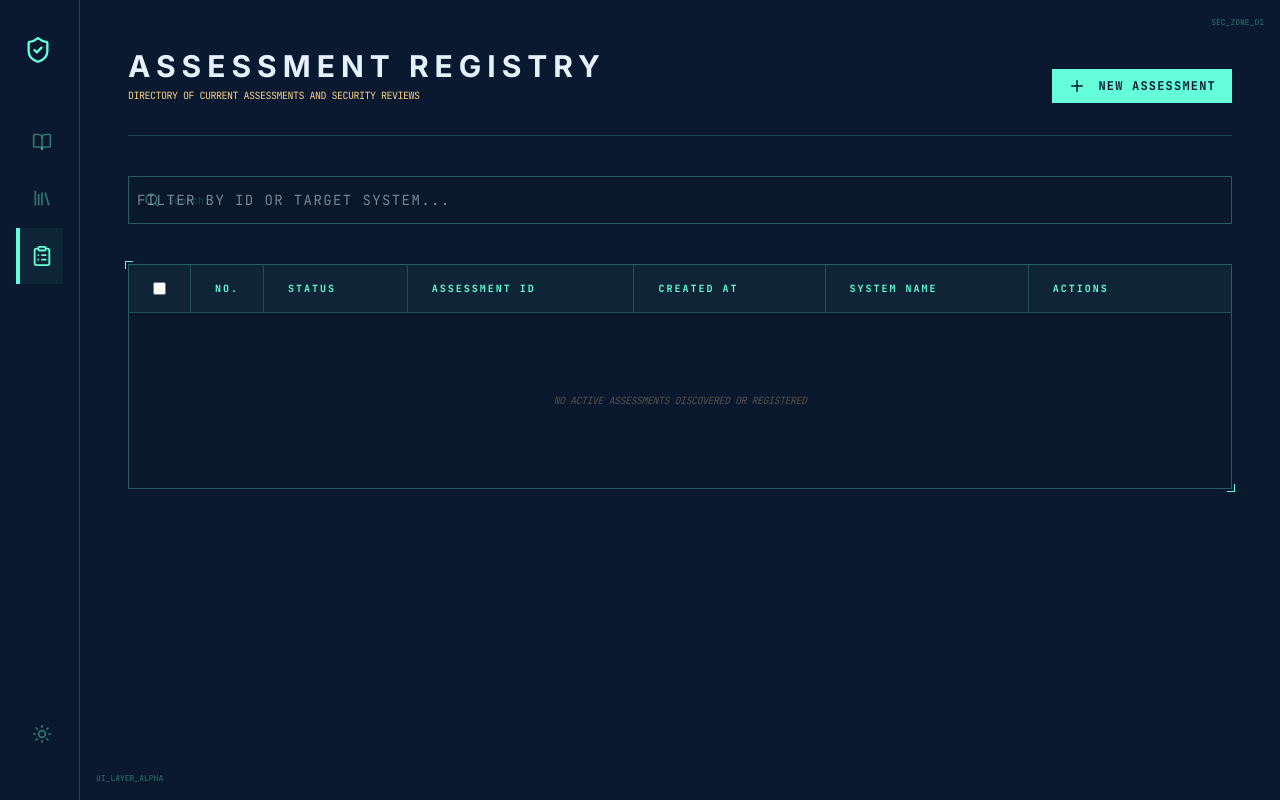
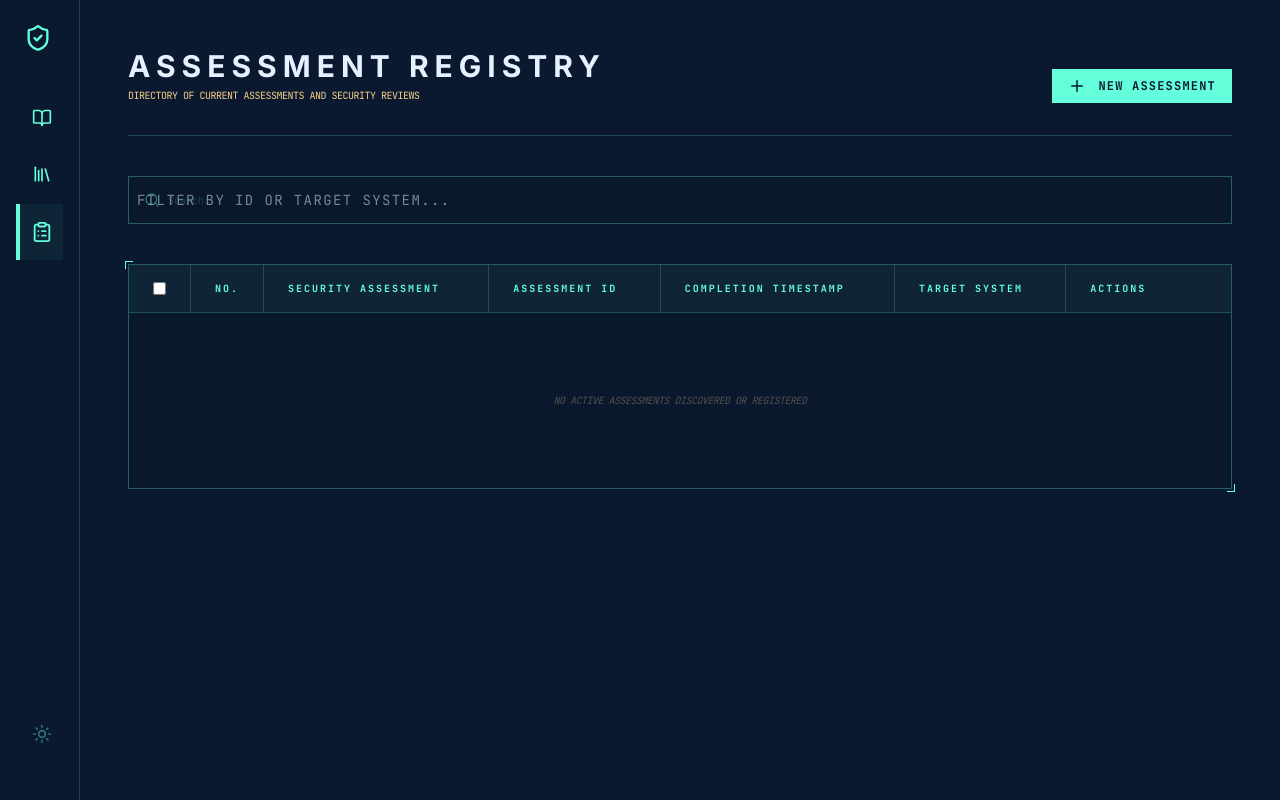
Before and after one commit to Small-Tools-and-Solutions/AI-Testing-Toolkit, a React (Vite) app: page / in a window 1280 px wide. Built offline with nearby package versions, Linux system fonts and the light colour scheme.

Commit message:
refactor: clean up UI labels and remove technical markers
Streamlined the interface by removing verbose internal technical markers, updating copy for better readability, and refining styling consistency across test views.

```diff
--- a/src/App.tsx
+++ b/src/App.tsx
@@ -103,7 +103,6 @@ function AppContent() {
             <ShieldCheck className="text-blueprint-line-solid shrink-0" size={28} />
             <div className={`flex flex-col transition-opacity duration-300 ${isSidebarPinned ? 'opacity-100' : 'opacity-0 group-hover:opacity-100'}`}>
               <span className="font-bold text-lg uppercase tracking-widest text-blueprint-white">Audit Suite</span>
-              <span className="technical-marker contents">AUDIT_CORE_v1.4</span>
             </div>
           </div>
           <button
@@ -161,10 +160,6 @@ function AppContent() {
 
       {/* Main Schematic Area */}
       <main className="flex-1 p-6 lg:p-12 overflow-y-auto relative">
-        {/* Decorative corner markers */}
-        <div className="absolute top-4 right-4 technical-marker">SEC_ZONE_01</div>
-        <div className="absolute bottom-4 left-4 technical-marker">UI_LAYER_ALPHA</div>
-
         <div className="max-w-6xl mx-auto space-y-10">
           {isEditing && activePackId && (
             <TestPackEditor
@@ -208,7 +203,7 @@ function NavButton({ active, onClick, icon, label, isSidebarPinned }: { active:
         w-full p-4 flex items-center gap-6 transition-all relative group/btn overflow-hidden
         ${active
           ? 'text-blueprint-line-solid bg-blueprint-line-solid/5'
-          : 'text-blueprint-line-solid/40 hover:text-blueprint-line-solid hover:bg-blueprint-line-solid/5'
+          : 'text-blueprint-line-solid text-opacity-60 hover:text-opacity-100 hover:bg-blueprint-line-solid/5'
         }
       `}
     >
@@ -218,7 +213,7 @@ function NavButton({ active, onClick, icon, label, isSidebarPinned }: { active:
       <div className={`${active ? 'scale-110' : 'scale-100'} transition-transform shrink-0`}>
         {icon}
       </div>
-      <span className={`text-[11px] font-mono font-bold tracking-[0.2em] uppercase transition-opacity duration-300 ${isSidebarPinned ? 'opacity-100' : 'opacity-0 lg:group-hover:opacity-100'}`}>
+      <span className={`text-[11px] font-mono font-bold tracking-[0.2em] uppercase transition-opacity duration-300 ${isSidebarPinned ? 'opacity-100' : 'opacity-0 group-hover:opacity-100'}`}>
         {label}
       </span>
 
--- a/src/components/ReportView.tsx
+++ b/src/components/ReportView.tsx
@@ -115,19 +115,19 @@ export default function ReportView({ id, onClose }: ReportViewProps) {
 
             <div className="grid grid-cols-1 sm:grid-cols-2 gap-x-12 gap-y-6 font-mono text-[10px] uppercase tracking-widest text-blueprint-white/50">
               <div className="space-y-1">
-                <p className="blueprint-label !text-[8px] opacity-40">Assessment ID</p>
+                <p className="blueprint-label !text-[8px]">Assessment ID</p>
                 <p className="text-blueprint-white font-bold">#{pack.id.substring(0, 12).toUpperCase()}</p>
               </div>
               <div className="space-y-1">
-                <p className="blueprint-label !text-[8px] opacity-40">Target System</p>
+                <p className="blueprint-label !text-[8px]">Target System</p>
                 <p className="text-blueprint-white font-bold">{system.name}</p>
               </div>
               <div className="space-y-1">
-                <p className="blueprint-label !text-[8px] opacity-40">Completion Timestamp</p>
+                <p className="blueprint-label !text-[8px]">Completion Timestamp</p>
                 <p className="text-blueprint-white font-bold">{getFriendlyDate(new Date(pack.updatedAt))} [{new Date(pack.updatedAt).toLocaleTimeString('en-GB', { hour: '2-digit', minute: '2-digit' })}]</p>
               </div>
               <div className="space-y-1">
-                <p className="blueprint-label !text-[8px] opacity-40">Security Assessment</p>
+                <p className="blueprint-label !text-[8px]">Security Assessment</p>
                 <div className={`mt-1 px-3 py-1 border font-bold text-[11px] inline-flex items-center gap-2 ${pack.status === 'RED' ? 'border-blueprint-error text-blueprint-error bg-blueprint-error/5' : pack.status === 'AMBER' ? 'border-blueprint-accent text-blueprint-accent bg-blueprint-accent/5' : 'border-blueprint-success text-blueprint-success bg-blueprint-success/5'}`}>
                   <div className={`w-1.5 h-1.5 rounded-full ${pack.status === 'RED' ? 'bg-blueprint-error' : pack.status === 'AMBER' ? 'bg-blueprint-accent' : 'bg-blueprint-success'}`} />
                   {pack.status === 'RED' ? 'System Vulnerable' : pack.status === 'AMBER' ? 'Assessment Incomplete' : 'Verified Secure'}
@@ -160,14 +160,14 @@ export default function ReportView({ id, onClose }: ReportViewProps) {
           </div>
           <div className="grid grid-cols-1 md:grid-cols-2 gap-12 font-mono text-[10px] leading-loose uppercase tracking-wider">
             <div className="space-y-6">
-               <div className="space-y-1"><p className="blueprint-label !text-[8px] opacity-40">Primary Purpose</p><p className="text-blueprint-white/80">{system.purpose || 'Not Defined'}</p></div>
-               <div className="space-y-1"><p className="blueprint-label !text-[8px] opacity-40">Target Users</p><p className="text-blueprint-white/80">{system.targetUsers || 'Not Defined'}</p></div>
-               <div className="space-y-1"><p className="blueprint-label !text-[8px] opacity-40">Sensitive Data Context</p><p className="text-blueprint-white/80">{system.sensitiveData || 'Not Defined'}</p></div>
+               <div className="space-y-1"><p className="blueprint-label !text-[8px]">Primary Purpose</p><p className="text-blueprint-white/80">{system.purpose || 'Not Defined'}</p></div>
+               <div className="space-y-1"><p className="blueprint-label !text-[8px]">Target Users</p><p className="text-blueprint-white/80">{system.targetUsers || 'Not Defined'}</p></div>
+               <div className="space-y-1"><p className="blueprint-label !text-[8px]">Sensitive Data Context</p><p className="text-blueprint-white/80">{system.sensitiveData || 'Not Defined'}</p></div>
             </div>
             <div className="space-y-6">
-               <div className="space-y-1"><p className="blueprint-label !text-[8px] opacity-40">Refusal Guidelines</p><p className="text-blueprint-white/80">{system.mustRefuse || 'Not Defined'}</p></div>
-               <div className="space-y-1"><p className="blueprint-label !text-[8px] opacity-40">Known Risk Factors</p><p className="text-blueprint-white/80">{system.knownRisks || 'Not Defined'}</p></div>
-               <div className="space-y-1"><p className="blueprint-label !text-[8px] opacity-40">Vertical Domain</p><p className="text-blueprint-white/80">{system.industry || 'Not Defined'}</p></div>
+               <div className="space-y-1"><p className="blueprint-label !text-[8px]">Refusal Guidelines</p><p className="text-blueprint-white/80">{system.mustRefuse || 'Not Defined'}</p></div>
+               <div className="space-y-1"><p className="blueprint-label !text-[8px]">Known Risk Factors</p><p className="text-blueprint-white/80">{system.knownRisks || 'Not Defined'}</p></div>
+               <div className="space-y-1"><p className="blueprint-label !text-[8px]">Vertical Domain</p><p className="text-blueprint-white/80">{system.industry || 'Not Defined'}</p></div>
             </div>
           </div>
         </section>
@@ -176,7 +176,7 @@ export default function ReportView({ id, onClose }: ReportViewProps) {
         <section className="space-y-6">
           <div className="flex flex-col sm:flex-row sm:items-center justify-between gap-4">
             <div className="flex items-center gap-4 flex-1">
-              <h3 className="text-lg font-bold uppercase tracking-[0.2em] text-blueprint-white">Security Test Logs</h3>
+              <h3 className="text-lg font-bold uppercase tracking-[0.2em] text-blueprint-white">Collection</h3>
               <div className="flex-1 h-px bg-blueprint-line" />
             </div>
 
--- a/src/components/TestLibrary.tsx
+++ b/src/components/TestLibrary.tsx
@@ -225,7 +225,7 @@ function CopyCell({ prompt, hint }: { prompt: string; hint?: string }) {
 
       {copied && (
         <div className="absolute top-2 right-14 bg-blueprint-line-solid text-blueprint-paper text-[8px] px-2 py-1 font-mono font-bold uppercase animate-in fade-in slide-in-from-right-1">
-          SC_CLIPBOARD_MODIFIED
+          Copied to Clipboard
         </div>
       )}
     </div>
--- a/src/components/TestPackEditor.tsx
+++ b/src/components/TestPackEditor.tsx
@@ -244,7 +244,6 @@ export default function TestPackEditor({ id, onClose, onExecute }: TestPackEdito
         {/* Left Column: Target Profile */}
         <div className="lg:col-span-2 space-y-10">
           <section className="blueprint-panel p-8 relative">
-            <div className="absolute top-2 right-4 technical-marker">PROFILE_ALPHA</div>
             <h3 className="text-lg font-bold uppercase mb-8 flex items-center gap-3 text-blueprint-white tracking-[0.2em] border-b border-blueprint-line pb-4">
               <AlertCircle size={18} className="text-blueprint-line-solid" /> System Profile
             </h3>
@@ -263,7 +262,6 @@ export default function TestPackEditor({ id, onClose, onExecute }: TestPackEdito
           </section>
 
           <section className="blueprint-panel p-8 relative">
-            <div className="absolute top-2 right-4 technical-marker">GUIDELINES_02</div>
             <h3 className="text-lg font-bold uppercase mb-8 flex items-center gap-3 text-blueprint-white tracking-[0.2em] border-b border-blueprint-line pb-4">
               <ShieldCheck size={18} className="text-blueprint-accent" /> Assessment Details
             </h3>
@@ -291,8 +289,6 @@ export default function TestPackEditor({ id, onClose, onExecute }: TestPackEdito
         {/* Right Column: AI Recon Engine */}
         <div className="space-y-8">
           <div className="blueprint-panel p-8 bg-blueprint-line-solid/[0.03] border-blueprint-line-solid/30 relative overflow-hidden group">
-            <div className="absolute top-0 right-0 p-2 font-mono text-[8px] text-blueprint-line-solid/30 tracking-[0.3em] font-bold">RECON_SUBSYSTEM_ACTIVE</div>
-
             <div className="flex items-center justify-between mb-6">
               <h3 className="text-lg font-bold uppercase flex items-center gap-3 text-blueprint-white tracking-[0.1em] sm:tracking-[0.15em] leading-tight">
                 <Wand2 size={24} className="text-blueprint-line-solid shrink-0 animate-pulse" /> Security Test Generator
--- a/src/components/TestPackList.tsx
+++ b/src/components/TestPackList.tsx
@@ -121,7 +121,7 @@ export default function TestPackList({ onSelectPack }: TestPackListProps) {
       <div className="blueprint-panel border-blueprint-line-solid/20 overflow-hidden">
         <table className="w-full text-left font-mono text-[10px] border-collapse bg-blueprint-paper/30">
           <thead>
-            <tr className="bg-blueprint-line-solid/5 text-blueprint-line-solid uppercase tracking-[0.2em] border-b border-blueprint-line">
+            <tr className="bg-blueprint-line-solid/5 text-blueprint-line-solid font-bold uppercase tracking-[0.2em] border-b border-blueprint-line">
               <th className="px-6 py-4 w-12 border-r border-blueprint-line">
                 <div className="flex items-center justify-center">
                   <input
@@ -132,12 +132,12 @@ export default function TestPackList({ onSelectPack }: TestPackListProps) {
                   />
                 </div>
               </th>
-              <th className="px-6 py-4 border-r border-blueprint-line font-bold w-16">No.</th>
-              <th className="px-6 py-4 border-r border-blueprint-line font-bold">Status</th>
-              <th className="px-6 py-4 border-r border-blueprint-line font-bold">Assessment ID</th>
-              <th className="px-6 py-4 border-r border-blueprint-line font-bold">Created At</th>
-              <th className="px-6 py-4 border-r border-blueprint-line font-bold">System Name</th>
-              <th className="px-6 py-4 font-bold flex-1">Actions</th>
+              <th className="px-6 py-4 border-r border-blueprint-line w-16">No.</th>
+              <th className="px-6 py-4 border-r border-blueprint-line">Security Assessment</th>
+              <th className="px-6 py-4 border-r border-blueprint-line">Assessment ID</th>
+              <th className="px-6 py-4 border-r border-blueprint-line">Completion Timestamp</th>
+              <th className="px-6 py-4 border-r border-blueprint-line">Target System</th>
+              <th className="px-6 py-4 flex-1">Actions</th>
               <th className="px-6 py-4 w-12"></th>
             </tr>
           </thead>
@@ -154,7 +154,7 @@ export default function TestPackList({ onSelectPack }: TestPackListProps) {
                     />
                   </div>
                 </td>
-                <td className="px-6 py-5 border-r border-blueprint-line text-blueprint-white/60 whitespace-nowrap">
+                <td className="px-6 py-5 border-r border-blueprint-line text-blueprint-white whitespace-nowrap">
                   {(index + 1).toString().padStart(4, '0')}
                 </td>
                 <td className="px-6 py-5 border-r border-blueprint-line">
@@ -173,7 +173,7 @@ export default function TestPackList({ onSelectPack }: TestPackListProps) {
                 <td className="px-6 py-5 border-r border-blueprint-line font-bold text-blueprint-white tracking-widest">
                   #{pack.id.substring(0, 8).toUpperCase()}
                 </td>
-                <td className="px-6 py-5 border-r border-blueprint-line text-blueprint-white/80 tracking-tighter uppercase whitespace-nowrap">
+                <td className="px-6 py-5 border-r border-blueprint-line text-blueprint-white tracking-widest uppercase whitespace-nowrap">
                   {getFriendlyDate(new Date(pack.createdAt))}
                 </td>
                 <td className="px-6 py-5 border-r border-blueprint-line font-mono text-blueprint-accent hover:text-blueprint-accent/80 transition-colors italic tracking-tighter bg-blueprint-line-solid/[0.02]">
```
